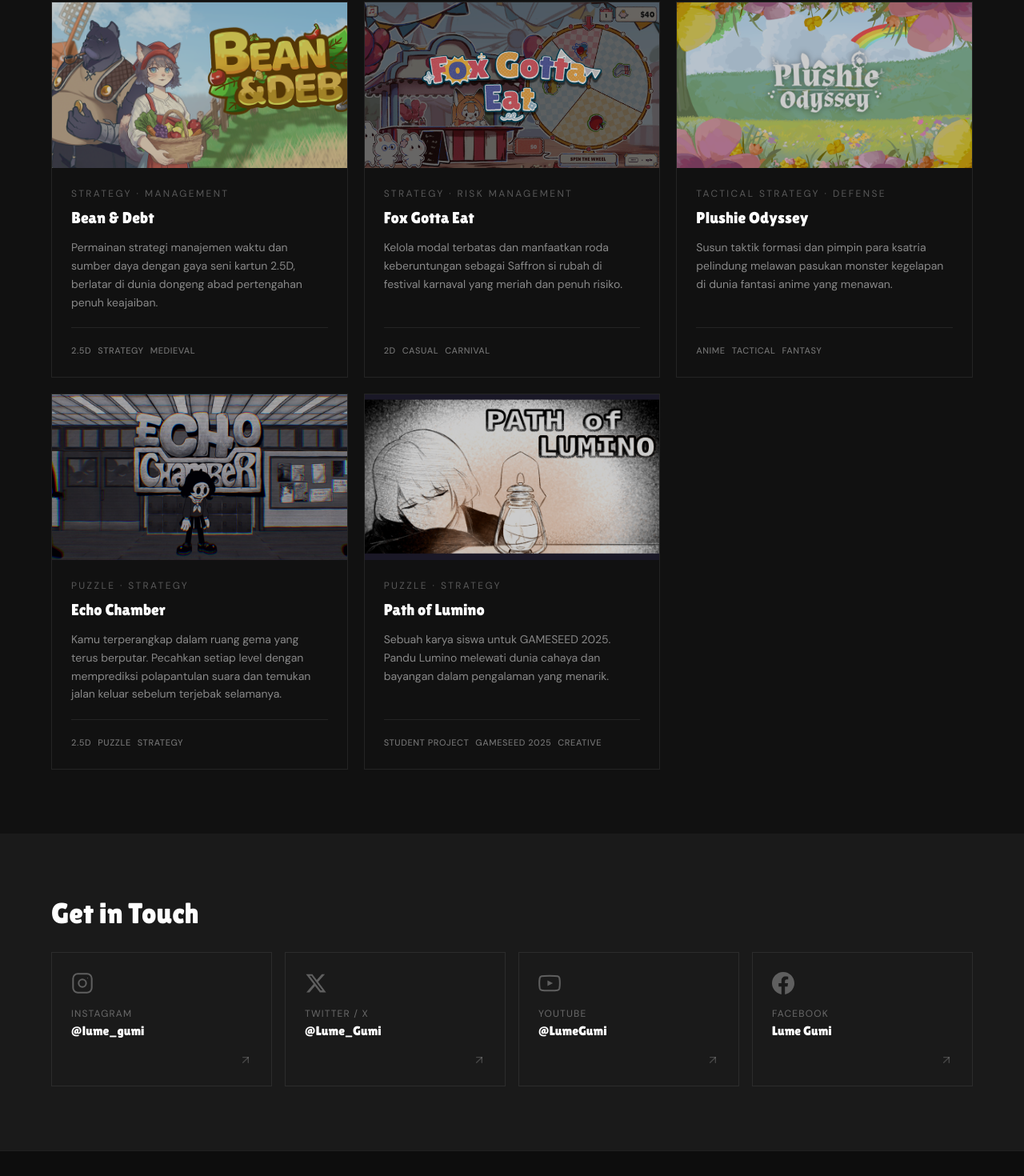
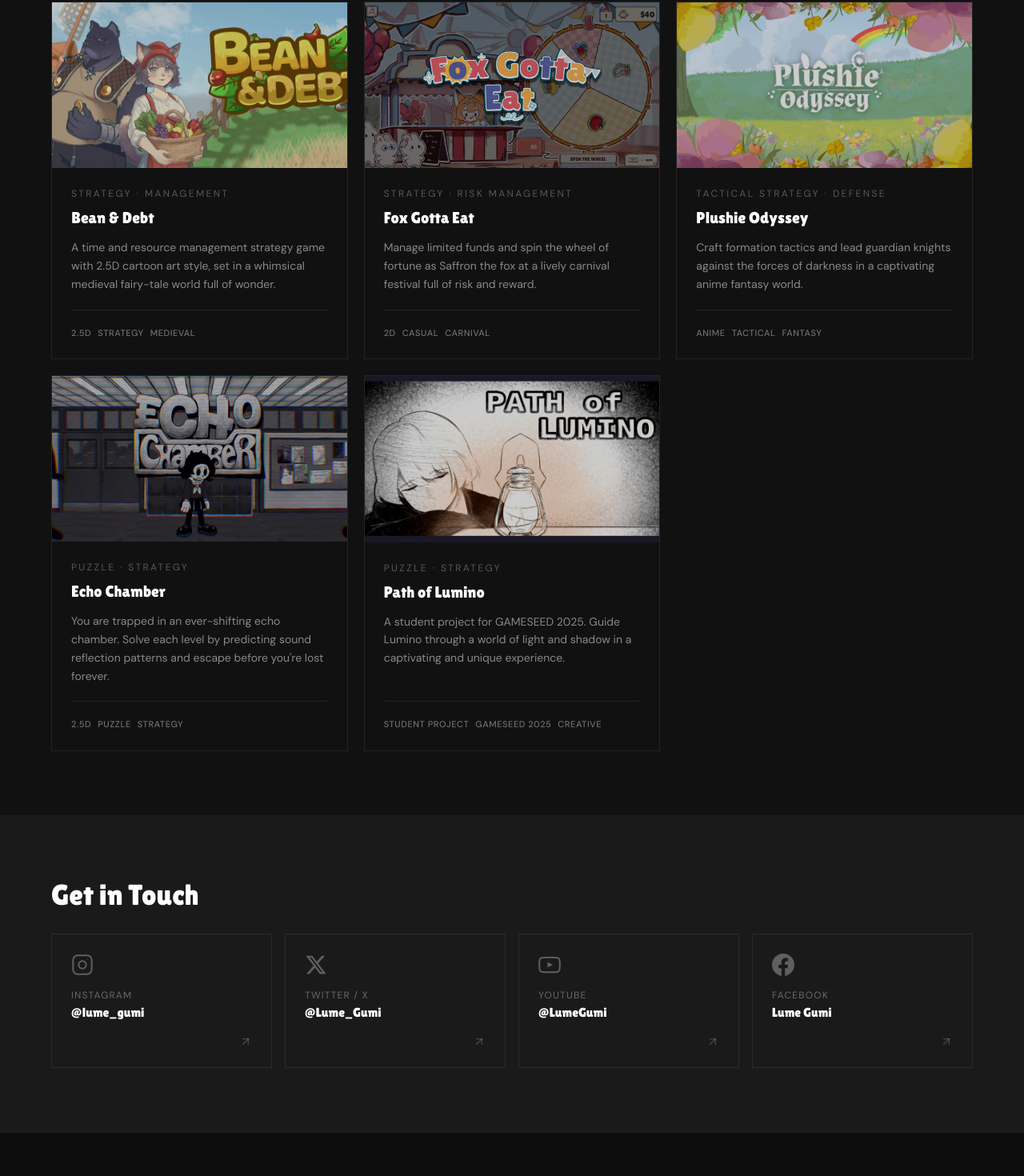
Before and after one commit to rizkicahyaa/fe-lumegumi, a Next.js app: page / in a window 1280 px wide. Shown: the part 1300-2770 px from the top of the page at 80% size. Built offline with nearby package versions, Linux system fonts and the light colour scheme.

Commit message:
refactor: change the language

```diff
--- a/app/components/About.tsx
+++ b/app/components/About.tsx
@@ -80,7 +80,7 @@ export default function About() {
 
                 <div className="grid lg:grid-cols-[1.8fr_1fr] gap-14">
                     <div>
-                        <p className={`${dmSans.className} text-white/60 text-lg leading-9`}>Lume Gumi adalah studio game indie asal Indonesia yang berdedikasi menciptakan pengalaman bermain yang kaya narasi, penuh karakter, dan bermakna. Kami percaya bahwa game bukan sekadar hiburan, melainkan medium untuk menyampaikan cerita yang menginspirasi.</p>
+                        <p className={`${dmSans.className} text-white/60 text-lg leading-9`}>Lume Gumi is an indie game studio from Indonesia dedicated to crafting immersive gaming experiences rich in narrative, memorable characters, and meaningful stories. We believe games are more than entertainment — they are a medium for inspiring the world.</p>
 
                         <div className="mt-8 pt-6 border-t border-white/10 flex gap-1">
                             {socials.map((social) => (
--- a/app/components/Contact.tsx
+++ b/app/components/Contact.tsx
@@ -68,7 +68,7 @@ export default function Contact() {
 
                 <div className="grid grid-cols-2 lg:grid-cols-4 gap-4">
                     {socials.map((social) => (
-                        <a key={social.label} href={social.href} target="_blank" rel="noopener noreferrer" aria-label={`Kunjungi ${social.label} Lume Gumi`} className={`group flex flex-col gap-4 p-6 border border-white/8 ${social.color} transition-all duration-300 hover:-translate-y-0.5`}>
+                        <a key={social.label} href={social.href} target="_blank" rel="noopener noreferrer" aria-label={`Visit Lume Gumi on ${social.label}`} className={`group flex flex-col gap-4 p-6 border border-white/8 ${social.color} transition-all duration-300 hover:-translate-y-0.5`}>
                             <span className={`text-white/30 transition-colors duration-300 ${social.iconColor}`}>{social.icon}</span>
 
                             <div className="flex flex-col gap-0.5 mt-auto">
--- a/app/components/Games.tsx
+++ b/app/components/Games.tsx
@@ -18,7 +18,7 @@ const games: Game[] = [
         id: 1,
         title: "Bean & Debt",
         genre: "Strategy · Management",
-        description: "Permainan strategi manajemen waktu dan sumber daya dengan gaya seni kartun 2.5D, berlatar di dunia dongeng abad pertengahan penuh keajaiban.",
+        description: "A time and resource management strategy game with 2.5D cartoon art style, set in a whimsical medieval fairy-tale world full of wonder.",
         image: "/images/slide-1.png",
         // status: "Released",
         tags: ["2.5D", "Strategy", "Medieval"],
@@ -27,7 +27,7 @@ const games: Game[] = [
         id: 2,
         title: "Fox Gotta Eat",
         genre: "Strategy · Risk Management",
-        description: "Kelola modal terbatas dan manfaatkan roda keberuntungan sebagai Saffron si rubah di festival karnaval yang meriah dan penuh risiko.",
+        description: "Manage limited funds and spin the wheel of fortune as Saffron the fox at a lively carnival festival full of risk and reward.",
         image: "/images/fox-gotta-eat-3.png",
         // status: "Released",
         tags: ["2D", "Casual", "Carnival"],
@@ -36,7 +36,7 @@ const games: Game[] = [
         id: 3,
         title: "Plushie Odyssey",
         genre: "Tactical Strategy · Defense",
-        description: "Susun taktik formasi dan pimpin para ksatria pelindung melawan pasukan monster kegelapan di dunia fantasi anime yang menawan.",
+        description: "Craft formation tactics and lead guardian knights against the forces of darkness in a captivating anime fantasy world.",
         image: "/images/plushie-odyssey-2.png",
         // status: "In Development",
         tags: ["Anime", "Tactical", "Fantasy"],
@@ -45,7 +45,7 @@ const games: Game[] = [
         id: 4,
         title: "Echo Chamber",
         genre: "Puzzle · Strategy",
-        description: "Kamu terperangkap dalam ruang gema yang terus berputar. Pecahkan setiap level dengan memprediksi polapantulan suara dan temukan jalan keluar sebelum terjebak selamanya.",
+        description: "You are trapped in an ever-shifting echo chamber. Solve each level by predicting sound reflection patterns and escape before you're lost forever.",
         image: "/images/echo-chamber.png",
         // status: "In Development",
         tags: ["2.5D", "Puzzle", "Strategy"],
@@ -54,7 +54,7 @@ const games: Game[] = [
         id: 5,
         title: "Path of Lumino",
         genre: "Puzzle · Strategy",
-        description: "Sebuah karya siswa untuk GAMESEED 2025. Pandu Lumino melewati dunia cahaya dan bayangan dalam pengalaman yang menarik.",
+        description: "A student project for GAMESEED 2025. Guide Lumino through a world of light and shadow in a captivating and unique experience.",
         image: "/images/path-of-lumino.jpg",
         // status: "In Development",
         tags: ["Student Project", "Gameseed 2025", "Creative"],
--- a/app/layout.tsx
+++ b/app/layout.tsx
@@ -4,11 +4,11 @@ import "./globals.css";
 
 export const metadata: Metadata = {
     title: "Lume Gumi Corp.",
-    description: "Lume Gumi Corp. - Indie Game Developer asal Indonesia yang menciptakan pengalaman bermain yang kaya narasi dan bermakna.",
+    description: "Lume Gumi Corp. - An indie game studio from Indonesia creating narrative-driven gaming experiences that are meaningful and memorable.",
     metadataBase: new URL("https://lumegumi-corp.vercel.app"),
     openGraph: {
         title: "Lume Gumi Corp.",
-        description: "Lume Gumi Corp. - Indie Game Developer asal Indonesia yang menciptakan pengalaman bermain yang kaya narasi dan bermakna.",
+        description: "Lume Gumi Corp. - An indie game studio from Indonesia creating narrative-driven gaming experiences that are meaningful and memorable.",
         url: "https://lumegumi-corp.vercel.app",
         siteName: "Lume Gumi Corp.",
         images: [
@@ -19,13 +19,13 @@ export const metadata: Metadata = {
                 alt: "Lume Gumi Corp.",
             },
         ],
-        locale: "id_ID",
+        locale: "en_US",
         type: "website",
     },
     twitter: {
         card: "summary_large_image",
         title: "Lume Gumi Corp.",
-        description: "Lume Gumi Corp. - Indie Game Developer asal Indonesia.",
+        description: "Lume Gumi Corp. - An indie game studio from Indonesia.",
         images: ["/images/og-image.png"],
     },
 };
@@ -36,7 +36,7 @@ export default function RootLayout({
     children: React.ReactNode;
 }>) {
     return (
-        <html lang="id" className={`${lilitaOne.variable} ${dmSans.variable} h-full antialiased`}>
+        <html lang="en" className={`${lilitaOne.variable} ${dmSans.variable} h-full antialiased`}>
             <body className="min-h-full flex flex-col bg-neutral-950 text-white">{children}</body>
         </html>
     );
```
Also changed, not shown: app/components/Footer.tsx (+8 -39 lines).
